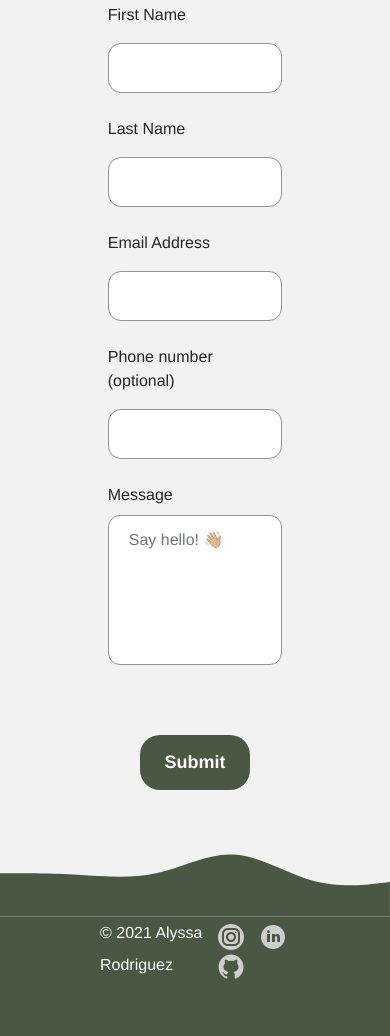
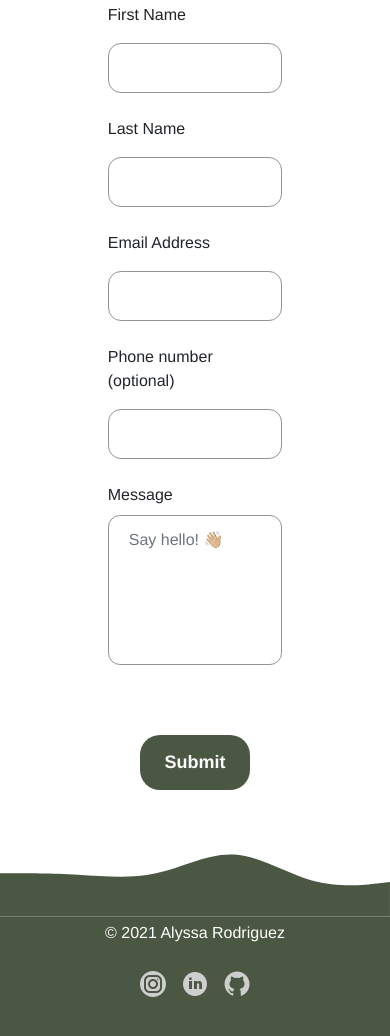
Before and after one commit to alyssamarie0107/portfolio-v2, a plain HTML site: page index.html in a window 390 px wide. Shown: the part 5902-6938 px from the top of the page. Drawn offline with nearby package versions, Linux system fonts and the light colour scheme.

Commit message:
updated background color and responsive footer css

```diff
--- a/styles.css
+++ b/styles.css
@@ -138,7 +138,7 @@ section {
 /* about CSS */
 #about {
     flex-direction: column;
-    background-color: #F2F2F2;
+    background-color: white;
 }
 
 #top-container {
@@ -250,7 +250,7 @@ section {
 /* contact CSS */
 #contact {
     flex-direction: column;
-    background-color: #F2F2F2;
+    background-color: white;
 }
 
 #contact form {
@@ -327,6 +327,7 @@ section {
 footer {
     color: white;
     display: flex;
+    align-items: center;
     margin-bottom: 20px;
     justify-content: space-between;
 }
@@ -381,4 +382,13 @@ footer>p {
         width: 95vw;
         /* background-color: #3df255; */
     }
+
+    footer {
+        flex-direction: column;
+    }
+
+    footer>p,
+    footer .social-container {
+        margin: 0 0 20px 0;
+    }
 }
```
